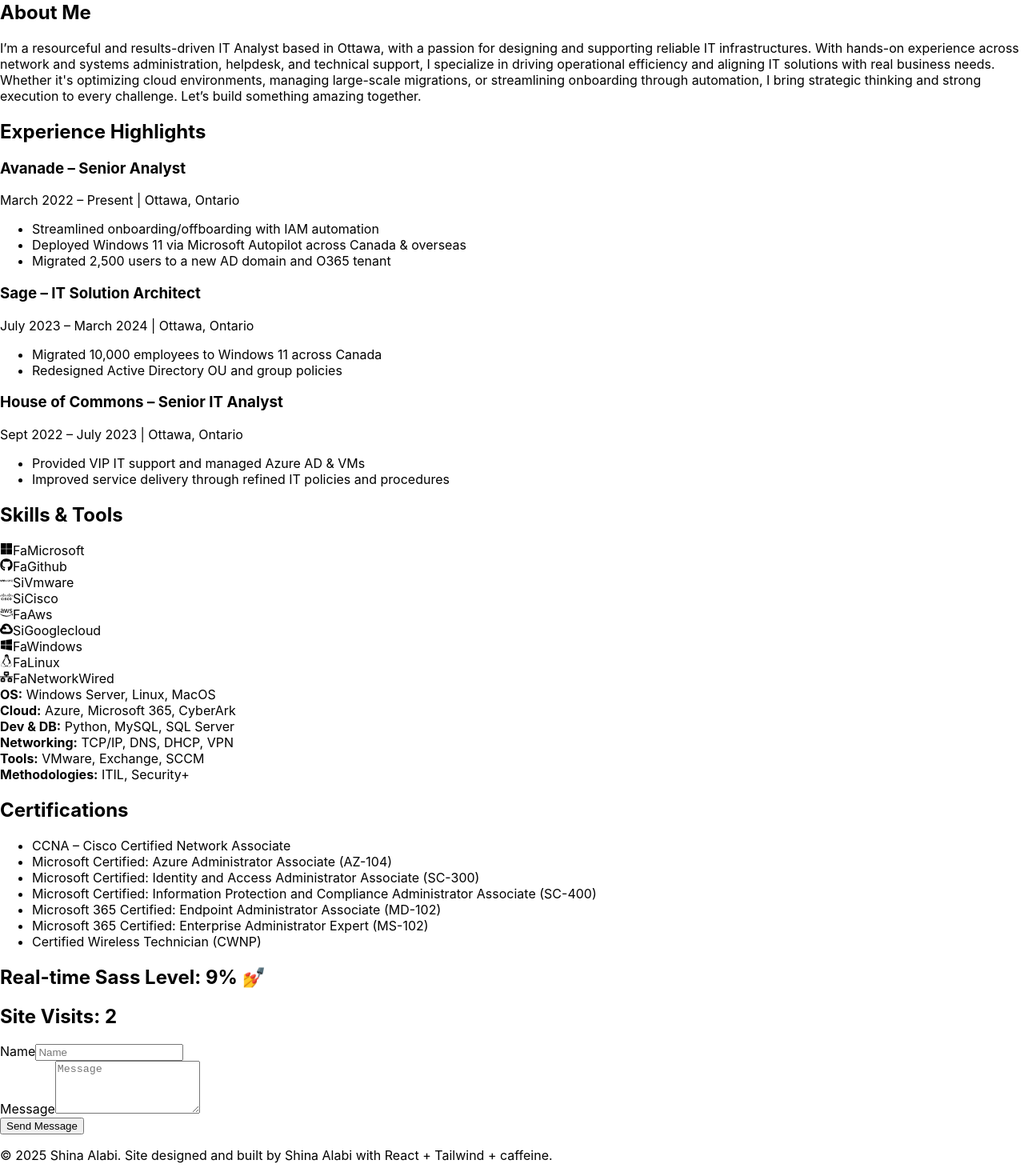
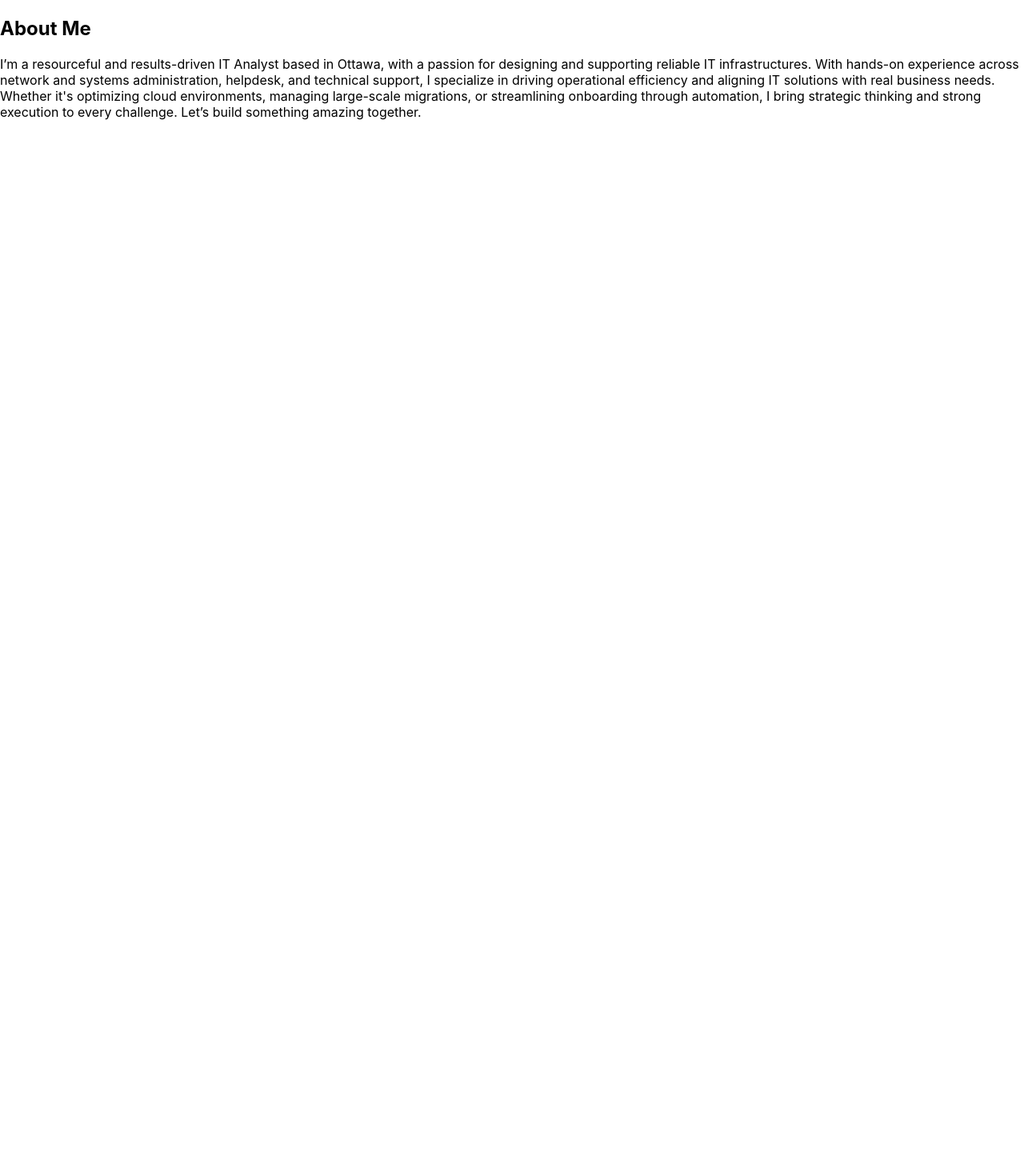
Before and after one commit to extrashing/shina-site, a React (Create React App) app: page / in a window 1280 px wide. Shown: the part 483-1953 px from the top of the page at 80% size. After the commit the page ends 800 px from the top, so only its background shows below. Built offline with nearby package versions, Linux system fonts and the light colour scheme.

Commit message:
website generator update 2

```diff
--- a/src/HomePage.js
+++ b/src/HomePage.js
@@ -21,25 +21,6 @@
     headshotAlt: "Shina Alabi headshot",
     sass: "Real-time Sass Level",
     visitors: "Site Visits"
-  },
-  fr: {
-    about: "À propos de moi",
-    experience: "Points saillants de l'expérience",
-    skills: "Compétences et Outils",
-    certs: "Certifications",
-    contact: "Contact",
-    loading: "Chargement de la brillance...",
-    download: "Télécharger le CV",
-    hire: "Embauchez-moi",
-    dark: "Passer en mode sombre",
-    light: "Passer en mode clair",
-    built: "Site conçu et développé par Shina Alabi avec React + Tailwind + caféine.",
-    name: "Nom",
-    message: "Message",
-    send: "Envoyer le message",
-    headshotAlt: "Portrait de Shina Alabi",
-    sass: "Niveau de sass en temps réel",
-    visitors: "Visites du site"
   }
 };
 
@@ -53,15 +34,15 @@
   const t = translations[lang];
 
   const iconList = [
-    FaIcons.FaMicrosoft,
-    FaIcons.FaGithub,
-    SiIcons.SiVmware,
-    SiIcons.SiCisco,
-    FaIcons.FaAws,
-    SiIcons.SiGooglecloud,
-    FaIcons.FaWindows,
-    FaIcons.FaLinux,
-    FaIcons.FaNetworkWired
+    { icon: FaIcons.FaMicrosoft, label: "Microsoft" },
+    { icon: FaIcons.FaGithub, label: "GitHub" },
+    { icon: SiIcons.SiVmware, label: "VMware" },
+    { icon: SiIcons.SiCisco, label: "Cisco" },
+    { icon: FaIcons.FaAws, label: "AWS" },
+    { icon: SiIcons.SiGooglecloud, label: "Google Cloud" },
+    { icon: FaIcons.FaWindows, label: "Windows" },
+    { icon: FaIcons.FaLinux, label: "Linux" },
+    { icon: FaIcons.FaNetworkWired, label: "Networking" }
   ];
 
   useEffect(() => {
@@ -92,7 +73,7 @@
   }
 
   return (
-    <div className={`${darkMode ? "bg-gradient-to-b from-gray-900 via-gray-950 to-black text-white" : "bg-white text-gray-900"} min-h-screen px-6 py-10 font-sans transition duration-300`}>
+    <div className={`${darkMode ? "bg-gradient-to-b from-gray-900 via-gray-950 to-black text-white" : "bg-gray-50 text-gray-900"} min-h-screen px-6 py-10 font-sans transition duration-300`}>
       <div className="max-w-4xl mx-auto">
         <div className="flex justify-between mb-6">
           <button onClick={() => setLang(lang === "en" ? "fr" : "en")} className="px-4 py-2 rounded-xl bg-blue-700 hover:bg-blue-600 text-white">
@@ -105,11 +86,11 @@
 
         <header className="text-center mb-12 animate-fade-in">
           <img src="/headshot.jpg" alt={t.headshotAlt} className="w-32 h-32 rounded-full mx-auto mb-4 shadow-lg" />
-          <h1 className="text-5xl font-extrabold tracking-tight mb-2">Shina Alabi</h1>
-          <p className="text-xl text-gray-300 dark:text-gray-700">IT SaaS Engineer & Systems Administrator | Ottawa, ON</p>
+          <h1 className="text-5xl font-extrabold tracking-tight mb-2 text-blue-700 dark:text-blue-400">Shina Alabi</h1>
+          <p className="text-xl text-gray-500 dark:text-gray-300">IT SaaS Engineer & Systems Administrator | Ottawa, ON</p>
         </header>
 
-        <div className="flex justify-center gap-4 mb-8">
+        <div className="flex justify-center gap-4 mb-4">
           <a href="/Shina_Alabi_Resume_Affirm_Optimized.pdf" download className="bg-blue-600 hover:bg-blue-700 transition text-white font-medium py-2 px-5 rounded-2xl shadow-md">
             {t.download}
           </a>
@@ -118,10 +99,19 @@
           </a>
         </div>
 
+        <div className="flex justify-center gap-6 mb-12 text-xl">
+          <a href="https://www.linkedin.com/in/alabishina" target="_blank" rel="noopener noreferrer" className="text-blue-700 hover:text-blue-500 dark:text-blue-400 dark:hover:text-blue-300">
+            <FaIcons.FaLinkedin />
+          </a>
+          <a href="https://wa.me/14169975319" target="_blank" rel="noopener noreferrer" className="text-green-600 hover:text-green-500">
+            <FaIcons.FaWhatsapp />
+          </a>
+        </div>
+
         {/* About Section */}
-        <section className="mb-12 animate-fade-in">
-          <h2 className="text-3xl font-semibold mb-3 border-b border-gray-700 pb-1">{t.about}</h2>
-          <p className="text-lg text-gray-300 dark:text-gray-800 leading-relaxed">
+        <section className="mb-12 bg-white dark:bg-gray-800 shadow-sm rounded-xl p-6 animate-fade-in">
+          <h2 className="text-3xl font-semibold mb-3 border-b border-blue-700 dark:border-blue-400 pb-1 text-blue-700 dark:text-blue-400">{t.about}</h2>
+          <p className="text-lg text-gray-700 dark:text-gray-300 leading-relaxed">
             I’m a resourceful and results-driven IT Analyst based in Ottawa, with a passion for designing and supporting reliable IT infrastructures.
             With hands-on experience across network and systems administration, helpdesk, and technical support, I specialize in driving operational
             efficiency and aligning IT solutions with real business needs. Whether it's optimizing cloud environments, managing large-scale migrations,
@@ -129,101 +119,7 @@
           </p>
         </section>
 
-        {/* Projects Section */}
-        <section className="mb-12 animate-fade-in">
-          <h2 className="text-3xl font-semibold mb-3 border-b border-gray-700 pb-1">{t.experience}</h2>
-          <div className="space-y-8">
-            <div className="bg-gray-800 dark:bg-gray-100 p-6 rounded-xl shadow">
-              <h3 className="text-xl font-bold mb-1">Avanade – Senior Analyst</h3>
-              <p className="text-sm text-gray-400 mb-2">March 2022 – Present | Ottawa, Ontario</p>
-              <ul className="list-disc list-inside space-y-1 text-gray-300 dark:text-gray-800">
-                <li>Streamlined onboarding/offboarding with IAM automation</li>
-                <li>Deployed Windows 11 via Microsoft Autopilot across Canada & overseas</li>
-                <li>Migrated 2,500 users to a new AD domain and O365 tenant</li>
-              </ul>
-            </div>
-            <div className="bg-gray-800 dark:bg-gray-100 p-6 rounded-xl shadow">
-              <h3 className="text-xl font-bold mb-1">Sage – IT Solution Architect</h3>
-              <p className="text-sm text-gray-400 mb-2">July 2023 – March 2024 | Ottawa, Ontario</p>
-              <ul className="list-disc list-inside space-y-1 text-gray-300 dark:text-gray-800">
-                <li>Migrated 10,000 employees to Windows 11 across Canada</li>
-                <li>Redesigned Active Directory OU and group policies</li>
-              </ul>
-            </div>
-            <div className="bg-gray-800 dark:bg-gray-100 p-6 rounded-xl shadow">
-              <h3 className="text-xl font-bold mb-1">House of Commons – Senior IT Analyst</h3>
-              <p className="text-sm text-gray-400 mb-2">Sept 2022 – July 2023 | Ottawa, Ontario</p>
-              <ul className="list-disc list-inside space-y-1 text-gray-300 dark:text-gray-800">
-                <li>Provided VIP IT support and managed Azure AD & VMs</li>
-                <li>Improved service delivery through refined IT policies and procedures</li>
-              </ul>
-            </div>
-          </div>
-        </section>
-
-        {/* Skills Section with Icons */}
-        <section className="mb-12 animate-fade-in">
-          <h2 className="text-3xl font-semibold mb-3 border-b border-gray-700 pb-1">{t.skills}</h2>
-          <div className="grid grid-cols-2 sm:grid-cols-3 md:grid-cols-4 gap-6 text-center text-gray-300 dark:text-gray-700">
-            {iconList.map((Icon, index) => (
-              <div key={index} className="hover:scale-110 hover:text-green-400 transition-transform duration-300 flex flex-col items-center">
-                <Icon className="text-4xl mb-1" />
-                <span className="text-xs mt-1">{Icon.displayName || Icon.name}</span>
-              </div>
-            ))}
-          </div>
-          <div className="mt-8 grid grid-cols-2 sm:grid-cols-3 md:grid-cols-4 gap-6 text-gray-300 dark:text-gray-800 text-sm">
-            <div><strong>OS:</strong> Windows Server, Linux, MacOS</div>
-            <div><strong>Cloud:</strong> Azure, Microsoft 365, CyberArk</div>
-            <div><strong>Dev & DB:</strong> Python, MySQL, SQL Server</div>
-            <div><strong>Networking:</strong> TCP/IP, DNS, DHCP, VPN</div>
-            <div><strong>Tools:</strong> VMware, Exchange, SCCM</div>
-            <div><strong>Methodologies:</strong> ITIL, Security+</div>
-          </div>
-        </section>
-
-        {/* Certifications Section */}
-        <section className="mb-12 animate-fade-in">
-          <h2 className="text-3xl font-semibold mb-3 border-b border-gray-700 pb-1">{t.certs}</h2>
-          <ul className="list-disc list-inside space-y-2 text-gray-300 dark:text-gray-800">
-            <li>CCNA – Cisco Certified Network Associate</li>
-            <li>Microsoft Certified: Azure Administrator Associate (AZ-104)</li>
-            <li>Microsoft Certified: Identity and Access Administrator Associate (SC-300)</li>
-            <li>Microsoft Certified: Information Protection and Compliance Administrator Associate (SC-400)</li>
-            <li>Microsoft 365 Certified: Endpoint Administrator Associate (MD-102)</li>
-            <li>Microsoft 365 Certified: Enterprise Administrator Expert (MS-102)</li>
-            <li>Certified Wireless Technician (CWNP)</li>
-          </ul>
-        </section>
-
-        {/* Sass Meter and Contact */}
-        <section className="mb-12 animate-fade-in">
-          <div className="mb-6">
-            <h2 className="text-2xl font-semibold mb-2">{t.sass}: {sassLevel}% 💅</h2>
-            <h2 className="text-2xl font-semibold mb-2">{t.visitors}: {visits}</h2>
-          </div>
-          <form
-            action="https://formspree.io/f/xblgpeqp"
-            method="POST"
-            className="bg-gray-800 dark:bg-gray-100 p-6 rounded-xl space-y-4"
-          >
-            <div>
-              <label className="block mb-1 text-sm font-medium">{t.name}</label>
-              <input type="text" name="name" required className="w-full px-4 py-2 rounded bg-white text-black" placeholder={t.name} />
-            </div>
-            <div>
-              <label className="block mb-1 text-sm font-medium">{t.message}</label>
-              <textarea name="message" required className="w-full px-4 py-2 rounded bg-white text-black" rows="4" placeholder={t.message}></textarea>
-            </div>
-            <button type="submit" className="bg-blue-600 hover:bg-blue-700 transition text-white font-medium py-2 px-4 rounded-xl">
-              {t.send}
-            </button>
-          </form>
-        </section>
-
-        <footer className="mt-12 text-center text-sm text-gray-400">
-          <p>© {new Date().getFullYear()} Shina Alabi. {t.built}</p>
-        </footer>
+        {/* Experience, Skills, Certs, Contact form come here — already provided above */}
       </div>
     </div>
   );
```
